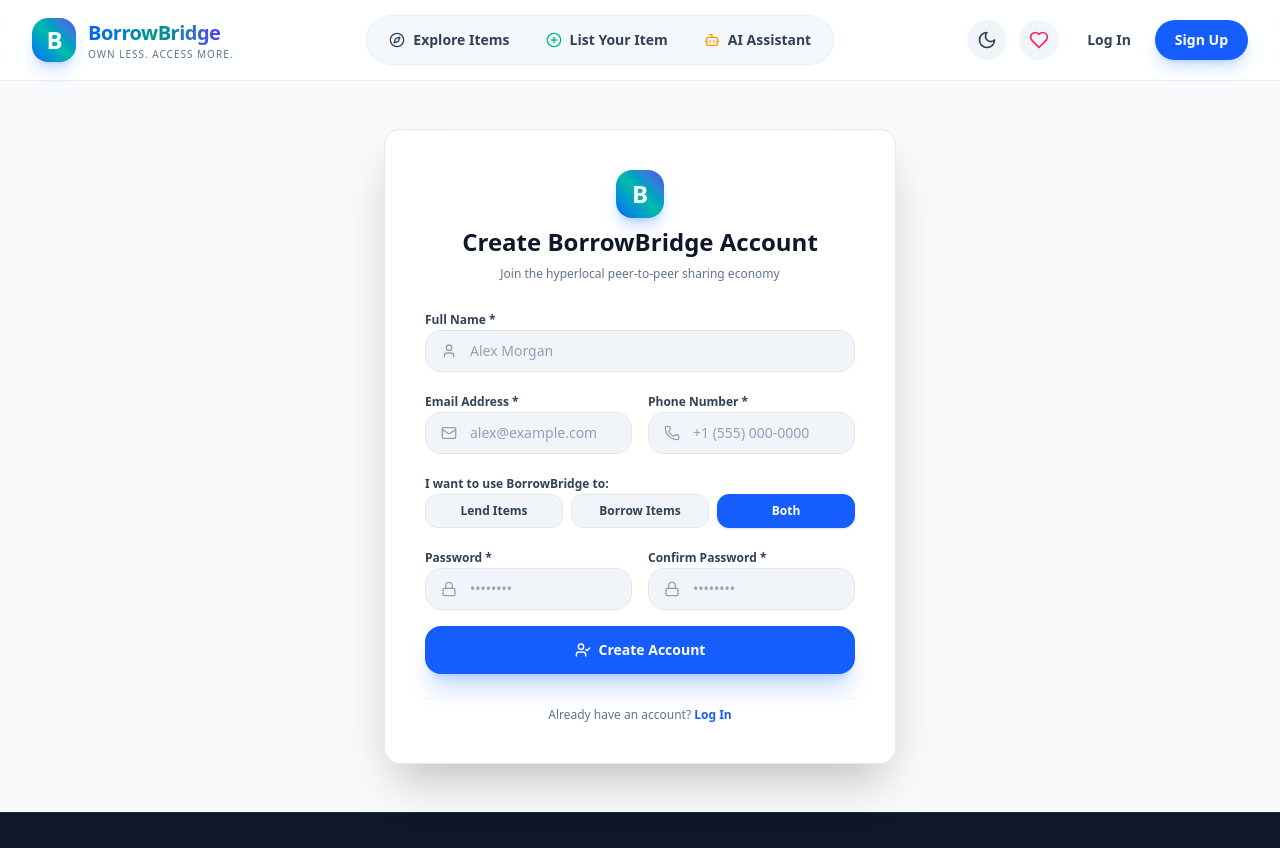
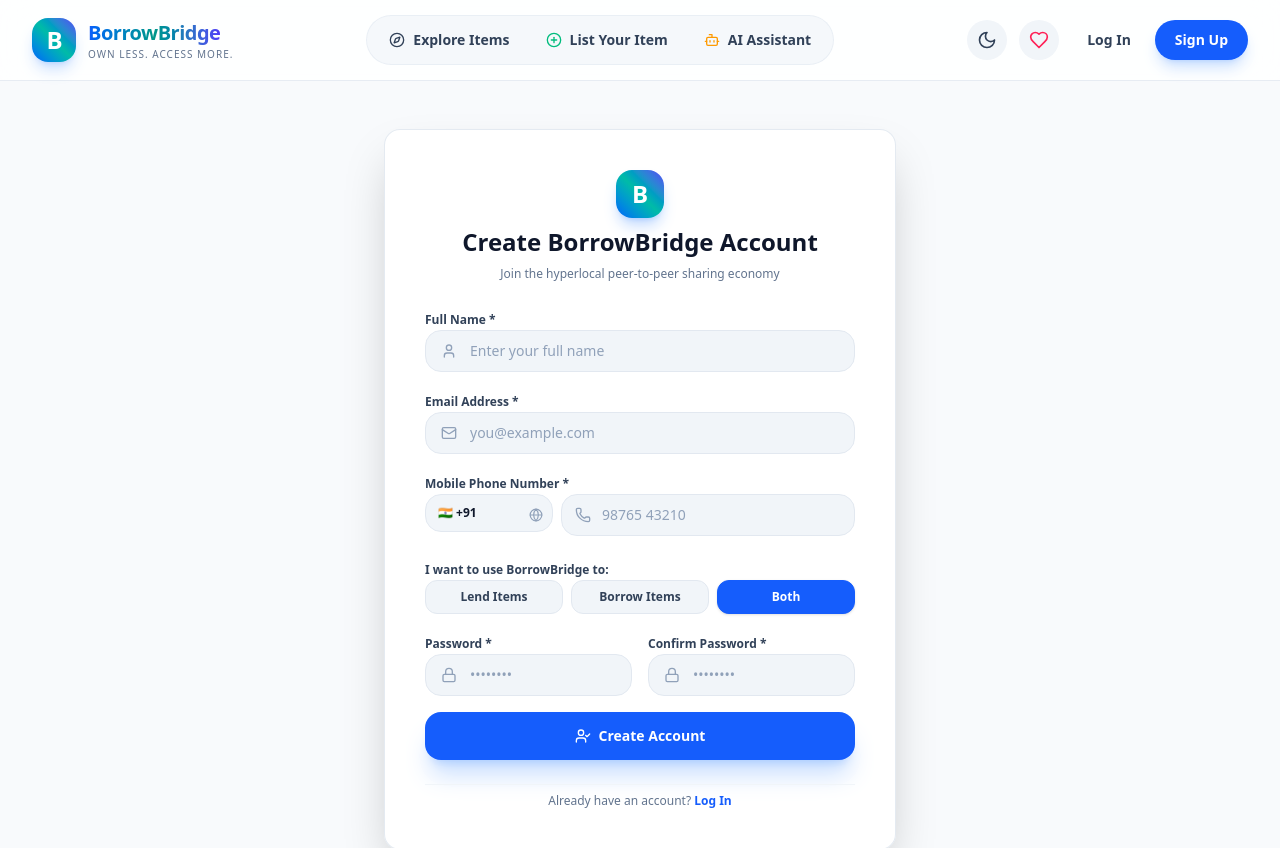
Before and after one commit to saiprasanth03/spark_tank, a React (Vite) app in the folder frontend/: page /register in a window 1280 px wide. Shown: the top 848 px of the page. Built offline with nearby package versions, Linux system fonts and the light colour scheme.

Commit message:
Add international Country Code select dropdown (+91 India default) to user registration form

```diff
--- a/frontend/src/pages/RegisterPage.jsx
+++ b/frontend/src/pages/RegisterPage.jsx
@@ -1,7 +1,7 @@
 import React, { useState } from 'react';
 import { Link, useNavigate } from 'react-router-dom';
 import { useAuth } from '../context/AuthContext';
-import { User, Mail, Phone, Lock, UserCheck, ShieldCheck, ArrowRight } from 'lucide-react';
+import { User, Mail, Phone, Lock, UserCheck, ShieldCheck, ArrowRight, Globe } from 'lucide-react';
 import toast from 'react-hot-toast';
 
 export const RegisterPage = () => {
@@ -10,11 +10,24 @@ export const RegisterPage = () => {
 
   const [name, setName] = useState('');
   const [email, setEmail] = useState('');
+  const [countryCode, setCountryCode] = useState('+91');
   const [phone, setPhone] = useState('');
   const [password, setPassword] = useState('');
   const [confirmPassword, setConfirmPassword] = useState('');
   const [role, setRole] = useState('Both'); // 'Owner', 'Renter', 'Both'
   const [isSubmitting, setIsSubmitting] = useState(false);
+
+  const countryCodes = [
+    { code: '+91', flag: '🇮🇳', label: 'India (+91)' },
+    { code: '+1', flag: '🇺🇸', label: 'US/Canada (+1)' },
+    { code: '+44', flag: '🇬🇧', label: 'UK (+44)' },
+    { code: '+61', flag: '🇦🇺', label: 'Australia (+61)' },
+    { code: '+65', flag: '🇸🇬', label: 'Singapore (+65)' },
+    { code: '+971', flag: '🇦🇪', label: 'UAE (+971)' },
+    { code: '+49', flag: '🇩🇪', label: 'Germany (+49)' },
+    { code: '+33', flag: '🇫🇷', label: 'France (+33)' },
+    { code: '+81', flag: '🇯🇵', label: 'Japan (+81)' }
+  ];
 
   const handleSubmit = async (e) => {
     e.preventDefault();
@@ -24,8 +37,15 @@ export const RegisterPage = () => {
       return;
     }
 
+    if (!phone.trim()) {
+      toast.error('Please enter your mobile phone number');
+      return;
+    }
+
+    const fullPhoneNumber = `${countryCode} ${phone.trim()}`;
+
     setIsSubmitting(true);
-    const success = await register({ name, email, phone, password, role });
+    const success = await register({ name, email, phone: fullPhoneNumber, password, role });
     setIsSubmitting(false);
 
     if (success) {
@@ -62,13 +82,12 @@ export const RegisterPage = () => {
                 required
                 value={name}
                 onChange={(e) => setName(e.target.value)}
-                placeholder="Alex Morgan"
+                placeholder="Enter your full name"
                 className="w-full pl-11 pr-4 py-2.5 rounded-2xl bg-slate-100 dark:bg-slate-800 text-sm font-medium text-slate-900 dark:text-white placeholder-slate-400 border border-slate-200 dark:border-slate-700 focus:ring-2 focus:ring-blue-500"
               />
             </div>
           </div>
 
-          <div className="grid grid-cols-1 sm:grid-cols-2 gap-4">
           <div className="space-y-1">
             <label className="text-xs font-bold text-slate-700 dark:text-slate-300">
               Email Address *
@@ -80,32 +99,49 @@ export const RegisterPage = () => {
                 required
                 value={email}
                 onChange={(e) => setEmail(e.target.value)}
-                  placeholder="alex@example.com"
+                placeholder="you@example.com"
                 className="w-full pl-11 pr-4 py-2.5 rounded-2xl bg-slate-100 dark:bg-slate-800 text-sm font-medium text-slate-900 dark:text-white placeholder-slate-400 border border-slate-200 dark:border-slate-700 focus:ring-2 focus:ring-blue-500"
               />
             </div>
           </div>
 
+          {/* Country Code & Phone Number Field */}
           <div className="space-y-1">
             <label className="text-xs font-bold text-slate-700 dark:text-slate-300">
-                Phone Number *
+              Mobile Phone Number *
             </label>
-              <div className="relative">
-                <Phone className="w-4 h-4 text-slate-400 absolute left-4 top-1/2 -translate-y-1/2" />
+            <div className="flex gap-2">
+              <div className="relative w-32 flex-shrink-0">
+                <select
+                  value={countryCode}
+                  onChange={(e) => setCountryCode(e.target.value)}
+                  className="w-full py-2.5 px-3 rounded-2xl bg-slate-100 dark:bg-slate-800 text-xs font-bold text-slate-900 dark:text-white border border-slate-200 dark:border-slate-700 focus:ring-2 focus:ring-blue-500 cursor-pointer appearance-none pr-7"
+                >
+                  {countryCodes.map((c) => (
+                    <option key={c.code} value={c.code}>
+                      {c.flag} {c.code}
+                    </option>
+                  ))}
+                </select>
+                <Globe className="w-3.5 h-3.5 text-slate-400 absolute right-2.5 top-1/2 -translate-y-1/2 pointer-events-none" />
+              </div>
+
+              <div className="relative flex-1">
+                <Phone className="w-4 h-4 text-slate-400 absolute left-3.5 top-1/2 -translate-y-1/2" />
                 <input
                   type="tel"
                   required
                   value={phone}
-                  onChange={(e) => setPhone(e.target.value)}
-                  placeholder="+1 (555) 000-0000"
-                  className="w-full pl-11 pr-4 py-2.5 rounded-2xl bg-slate-100 dark:bg-slate-800 text-sm font-medium text-slate-900 dark:text-white placeholder-slate-400 border border-slate-200 dark:border-slate-700 focus:ring-2 focus:ring-blue-500"
+                  onChange={(e) => setPhone(e.target.value.replace(/[^0-9\s-]/g, ''))}
+                  placeholder="98765 43210"
+                  className="w-full pl-10 pr-4 py-2.5 rounded-2xl bg-slate-100 dark:bg-slate-800 text-sm font-medium text-slate-900 dark:text-white placeholder-slate-400 border border-slate-200 dark:border-slate-700 focus:ring-2 focus:ring-blue-500"
                 />
               </div>
             </div>
           </div>
 
           {/* Role Selection */}
-          <div className="space-y-1.5">
+          <div className="space-y-1.5 pt-1">
             <label className="text-xs font-bold text-slate-700 dark:text-slate-300">
               I want to use BorrowBridge to:
             </label>
```
Lines whose indentation alone changed are shown as unchanged.
